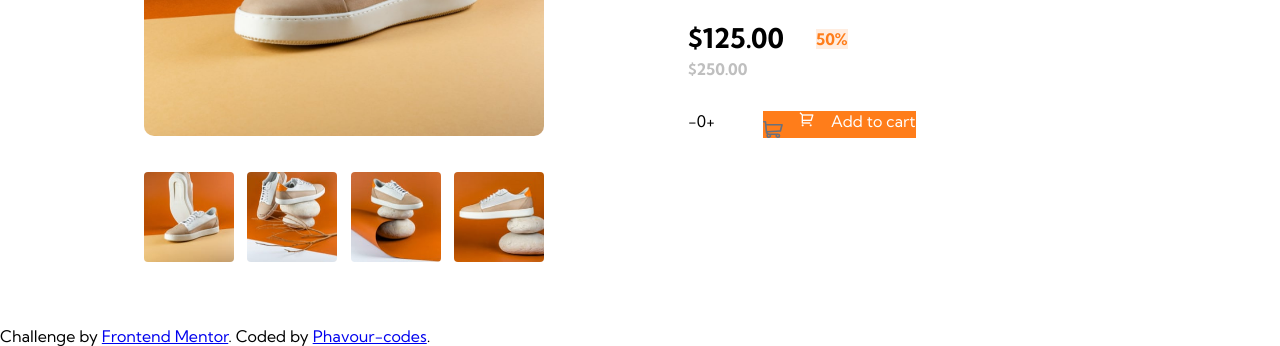
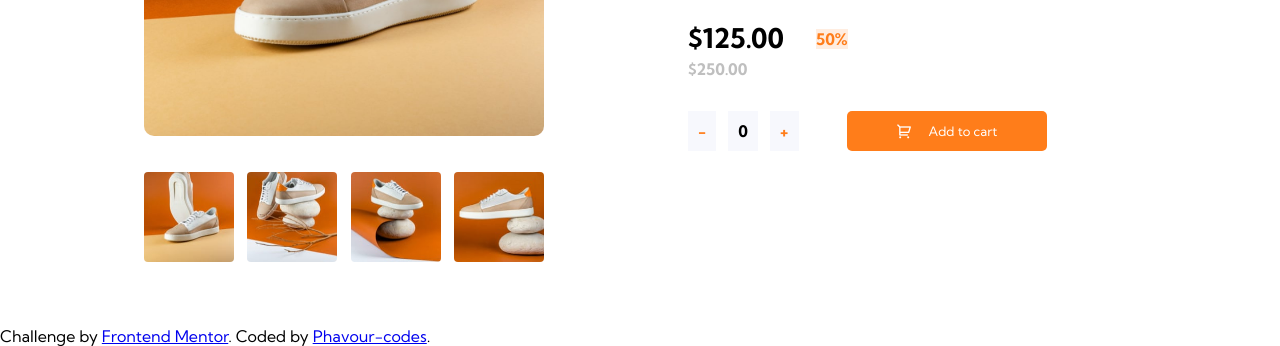
Before and after one commit to favy-codez/Ecommerce-product-page, a plain HTML site: page index.html in a window 1280 px wide. Shown: the part 466-812 px from the top of the page. Drawn offline with nearby package versions, Linux system fonts and the light colour scheme.

Commit message:
worked on the sign buttons

```diff
--- a/index.html
+++ b/index.html
@@ -74,7 +74,6 @@
         </div>
 
         <div class="button">
-          <img src="./images/icon-cart.svg" alt="" id="cart-icon">
           <i class="ri-shopping-cart-2-line"></i>
           <p>Add to cart</p>
         </div>
--- a/style.css
+++ b/style.css
@@ -139,6 +139,17 @@ span{
 
 .sign-sec{
     display: flex;
+    gap: 12px;
+}
+
+.sign1, .sign2, .sign3{
+    background-color: #f7f8fd;
+    padding: 10px;
+    font-weight: 600;
+}
+
+.sign1, .sign3{
+    color: hsl(26, 100%, 55%);
 }
 
 .button{
@@ -146,8 +157,19 @@ span{
     gap: 1rem;
     background-color: hsl(26, 100%, 55%);
     color: #fff;
+    padding: 12px 50px;
+    border-radius: 5px;
+}
+
+.button p{
+    font-size: 13px;
+    font-weight: 200;
 }
 
 .button img{
     color: #fff;
 }
+
+.ri-shopping-cart-2-line{
+    /* font-size: 13px; */
+}
```
